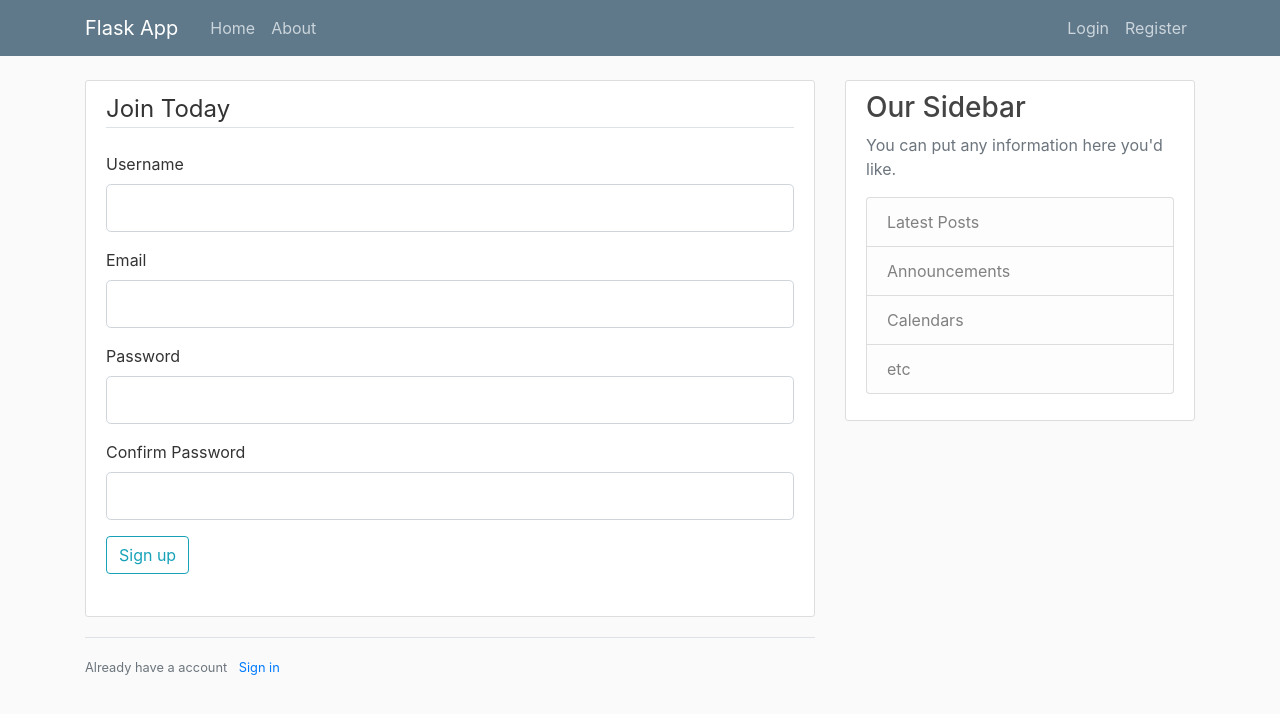
After one commit to sauravk7077/Flask_Project, a Flask app: page /register in a window 1280 px wide. The commit adds this page. Shown: the top 714 px of the page. Run offline with Flask 2, Linux system fonts and the light colour scheme; some libraries are stand-ins or nearby versions.

Commit message:
added dotenv, made registration form, login form

```diff
--- a/Templates/layout.html
+++ b/Templates/layout.html
@@ -41,6 +41,15 @@
       <main role="main" class="container">
         <div class="row">
           <div class="col-md-8">
+            {% with messages = get_flashed_messages(with_categories=True) %}
+              {% if messages %}
+                {% for category, message in messages %}
+                  <div class="alert alert-{{category}}">
+                    {{ message }}
+                  </div>
+                {% endfor %}
+              {% endif %}
+            {% endwith %}
             {% block content %}{% endblock %}
           </div>
           <div class="col-md-4">
--- /dev/null
+++ b/Templates/register.html
@@ -0,0 +1,73 @@
+{% extends "layout.html" %}
+{% block content %}
+    <div class="content-section">
+        <form method="POST" action="">
+            {{ form.hidden_tag() }}
+            <fieldset class="form-group">
+                <legend class="border-bottom mb-4">Join Today</legend>
+                <div class="form-group">
+                    {{ form.username.label(class='form-control_label') }}
+
+                    {% if form.username.errors%}
+                        {{ form.username(class='form-control form-control-lg is-invalid') }}
+                        <div class="invalid-feedback">
+                            {% for error in form.username.errors %}
+                                <span>{{error}}</span>
+                            {% endfor %}
+                        </div>
+                    {% else %}
+                        {{ form.username(class='form-control form-control-lg') }}
+                    {% endif %}
+
+                </div>
+                <div class="form-group">
+                    {{ form.email.label(class='form-control_label') }}
+                    {% if form.username.errors%}
+                        {{ form.username(class='form-control form-control-lg is-invalid') }}
+                        <div class="invalid-feedback">
+                            {% for error in form.username.errors %}
+                                <span>{{error}}</span>
+                            {% endfor %}
+                        </div>
+                    {% else %}
+                        {{ form.username(class='form-control form-control-lg') }}
+                    {% endif %}
+                </div>
+                <div class="form-group">
+                    {{ form.password.label(class='form-control_label') }}
+                    {% if form.password.errors%}
+                        {{ form.password(class='form-control form-control-lg is-invalid') }}
+                        <div class="invalid-feedback">
+                            {% for error in form.username.errors %}
+                                <span>{{error}}</span>
+                            {% endfor %}
+                        </div>
+                    {% else %}
+                        {{ form.password(class='form-control form-control-lg') }}
+                    {% endif %}
+                </div>
+                <div class="form-group">
+                    {{ form.confirm_password.label(class='form-control_label') }}
+                    {% if form.confirm_password.errors%}
+                        {{ form.confirm_password(class='form-control form-control-lg is-invalid') }}
+                        <div class="invalid-feedback">
+                            {% for error in form.confirm_password.errors %}
+                                <span>{{error}}</span>
+                            {% endfor %}
+                        </div>
+                    {% else %}
+                        {{ form.confirm_password(class='form-control form-control-lg') }}
+                    {% endif %}
+                </div>
+                <div class="form-group">
+                    {{ form.submit(class='btn btn-outline-info') }}
+                </div>
+            </fieldset>
+        </form>
+    </div>
+    <div class="border-top pt-3">
+        <small class="text-muted">
+            Already have a account <a class="ml-2" href="{{url_for('login_page')}}">Sign in</a>
+        </small>
+    </div>
+{% endblock %}
--- a/flask_site.py
+++ b/flask_site.py
@@ -1,5 +1,13 @@
-from flask import Flask, render_template, url_for
+from flask import Flask, render_template, url_for, flash, redirect
+from forms import RegistrationForm, LoginForm
 app = Flask(__name__)
+
+#To import the secret key
+from dotenv import load_dotenv
+import os
+load_dotenv()
+app.config['SECRET_KEY'] = os.getenv('KEY')
+
 
 posts = [
     {
@@ -18,14 +26,26 @@ posts = [
 
 @app.route('/')
 @app.route('/home')
-def hello_world():
-    return render_template('home.html',posts=posts)
+def home_page():
+    return render_template('home.html', posts=posts)
 
 
 @app.route('/about')
 def about_page():
     return render_template('about.html', title='About')
 
+@app.route('/register', methods=['GET','POST'])
+def register_page():
+    form = RegistrationForm()
+    if form.validate_on_submit():
+        flash(f"Account created for {form.username.data}", 'success')
+        return redirect(url_for('home_page'))
+    return render_template('register.html', title='Register', form=form)
+
+@app.route('/login')
+def login_page():
+    form = LoginForm()
+    return render_template('login.html', title='Login', form=form)
 
 if __name__ == "__main__":
     app.run(debug=True)
--- /dev/null
+++ b/forms.py
@@ -0,0 +1,22 @@
+from flask_wtf import FlaskForm
+from wtforms import StringField, PasswordField, SubmitField, BooleanField
+from wtforms.validators import DataRequired,Length,Email,EqualTo
+
+class RegistrationForm(FlaskForm):
+    username = StringField('Username',
+                validators=[DataRequired(),Length(min=2,max=20)])
+    email = StringField('Email',
+                validators=[DataRequired(), Email()])
+    password = PasswordField('Password',
+                validators=[DataRequired(),Length(min=8)])
+    confirm_password = PasswordField('Confirm Password',
+                validators=[DataRequired(),EqualTo('password')])
+    submit = SubmitField('Sign up',)
+
+class LoginForm(FlaskForm):
+    username = StringField('Username',
+                validators=[DataRequired(),Length(min=2,max=20)])
+    password = PasswordField('Password',
+                validators=[DataRequired(),Length(min=8)])
+    remember = BooleanField('Remember me')
+    submit = SubmitField('Login')
```
Also changed, not shown: Templates/login.html (added), 2 other files.
